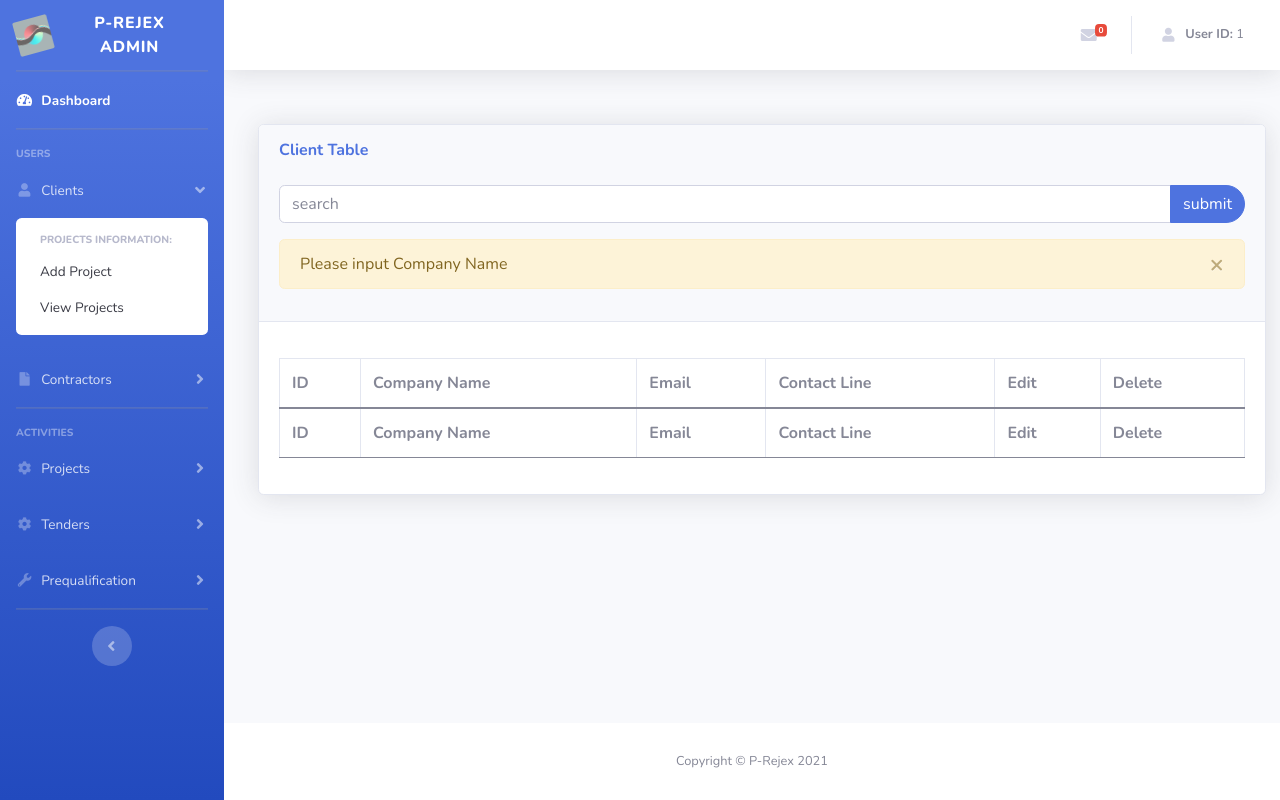
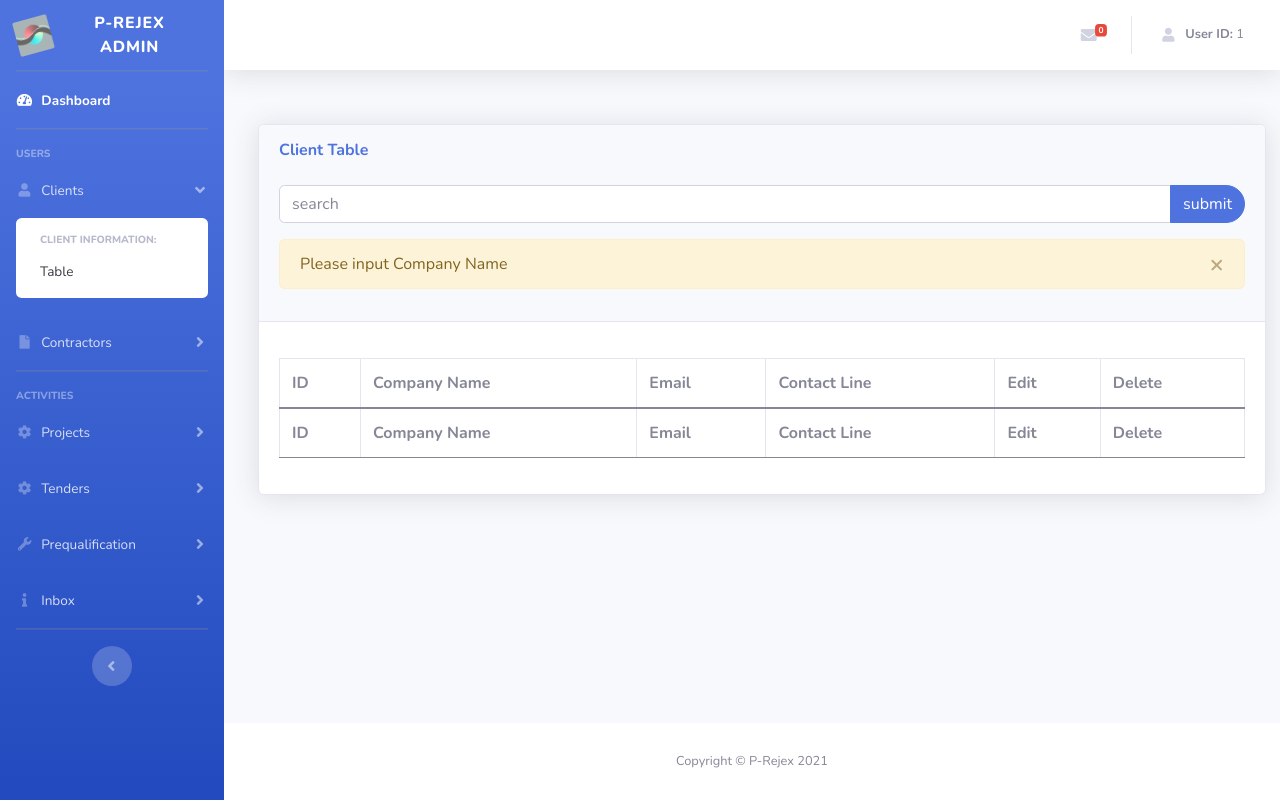
Before and after one commit to XPD-154/P-Rejex, a PHP site: page /admin/client.php in a window 1280 px wide, after a click on "Clients". Run offline with PHP 8.4, Linux system fonts and the light colour scheme; the visitor is signed in with stand-in values (Sample User, id 1); data that the repository does not hold is empty.

Commit message:
17th commit

```diff
--- a/admin/client.php
+++ b/admin/client.php
@@ -75,9 +75,8 @@ session_start();
                 </a>
                 <div id="collapseClient" class="collapse" aria-labelledby="headingTwo" data-parent="#accordionSidebar">
                     <div class="bg-white py-2 collapse-inner rounded">
-                        <h6 class="collapse-header">Projects Information:</h6>
-                        <a class="collapse-item" href="addprojectform.php">Add Project</a>
-                        <a class="collapse-item" href="viewprojects.php">View Projects</a>
+                        <h6 class="collapse-header">Client Information:</h6>
+                        <a class="collapse-item" href="client.php">Table</a>
                     </div>
                 </div>
             </li>
@@ -89,9 +88,8 @@ session_start();
                 </a>
                 <div id="collapseContractor" class="collapse" aria-labelledby="headingTwo" data-parent="#accordionSidebar">
                     <div class="bg-white py-2 collapse-inner rounded">
-                        <h6 class="collapse-header">Tenders Information:</h6>
-                        <a class="collapse-item" href="addtenderform.php">Add Tender</a>
-                        <a class="collapse-item" href="viewtenders.php">View Tender</a>
+                        <h6 class="collapse-header">Contractor Information:</h6>
+                        <a class="collapse-item" href="contractor.php">Table</a>
                     </div>
                 </div>
             </li>
@@ -113,8 +111,8 @@ session_start();
                 </a>
                 <div id="collapseTwo" class="collapse" aria-labelledby="headingTwo" data-parent="#accordionSidebar">
                     <div class="bg-white py-2 collapse-inner rounded">
-                        <h6 class="collapse-header">PQ information:</h6>
-                        <a class="collapse-item" href="viewresults.php">View Results</a>
+                        <h6 class="collapse-header">Project information:</h6>
+                        <a class="collapse-item" href="project.php">Table</a>
                     </div>
                 </div>
             </li>
@@ -129,8 +127,8 @@ session_start();
                 <div id="collapseTender" class="collapse" aria-labelledby="headingUtilities"
                     data-parent="#accordionSidebar">
                     <div class="bg-white py-2 collapse-inner rounded">
-                        <h6 class="collapse-header">Content:</h6>
-                        <a class="collapse-item" href="messageus.php">Message</a>
+                        <h6 class="collapse-header">Tender information:</h6>
+                        <a class="collapse-item" href="Tender.php">Table</a>
                     </div>
                 </div>
             </li>
@@ -145,12 +143,27 @@ session_start();
                 <div id="collapsePreq" class="collapse" aria-labelledby="headingUtilities"
                     data-parent="#accordionSidebar">
                     <div class="bg-white py-2 collapse-inner rounded">
+                        <h6 class="collapse-header">Results:</h6>
+                        <a class="collapse-item" href="Prequalification.php">Table</a>
+                    </div>
+                </div>
+            </li>
+
+            <!-- Nav Item - Utilities Collapse Menu -->
+            <li class="nav-item">
+                <a class="nav-link collapsed" href="#" data-toggle="collapse" data-target="#collapseInbox"
+                    aria-expanded="true" aria-controls="collapseInbox">
+                    <i class="fas fa-fw fa-info"></i>
+                    <span>Inbox</span>
+                </a>
+                <div id="collapseInbox" class="collapse" aria-labelledby="headingUtilities"
+                    data-parent="#accordionSidebar">
+                    <div class="bg-white py-2 collapse-inner rounded">
                         <h6 class="collapse-header">Content:</h6>
                         <a class="collapse-item" href="messageus.php">Message</a>
                     </div>
                 </div>
             </li>
-
             <!-- Divider -->
             <hr class="sidebar-divider">
 
@@ -380,15 +393,15 @@ session_start();
 
                                             echo  '<ul class="pagination">';
                                             if($page_currently_on>1){
-                                                echo '<li class="page-item"><a class="page-link" href="test.php?page='.($page_currently_on-1).'">Prev</a></li>';
+                                                echo '<li class="page-item"><a class="page-link" href="client.php?page='.($page_currently_on-1).'">Prev</a></li>';
                                             }
 
                                             for ($page=1; $page<=$total_no_pages_available; $page++) {
 
-                                                 echo '<li class="page-item"><a class="page-link" href="test.php?page='.$page.'">'.$page.'</a></li>';
+                                                 echo '<li class="page-item"><a class="page-link" href="client.php?page='.$page.'">'.$page.'</a></li>';
                                              }
                                             if($page>$page_currently_on){
-                                               echo '<li class="page-item"><a class="page-link" href="test.php?page='.($page_currently_on+1).'">Next</a></li>';
+                                               echo '<li class="page-item"><a class="page-link" href="client.php?page='.($page_currently_on+1).'">Next</a></li>';
                                             }
                                             echo  '</ul>';
 
```
Also changed, not shown: admin/contractor.php (+31 -18 lines), admin/delete.php (+71 -11 lines), admin/index.php (+24 -10 lines). Lines whose indentation alone changed are shown as unchanged.
